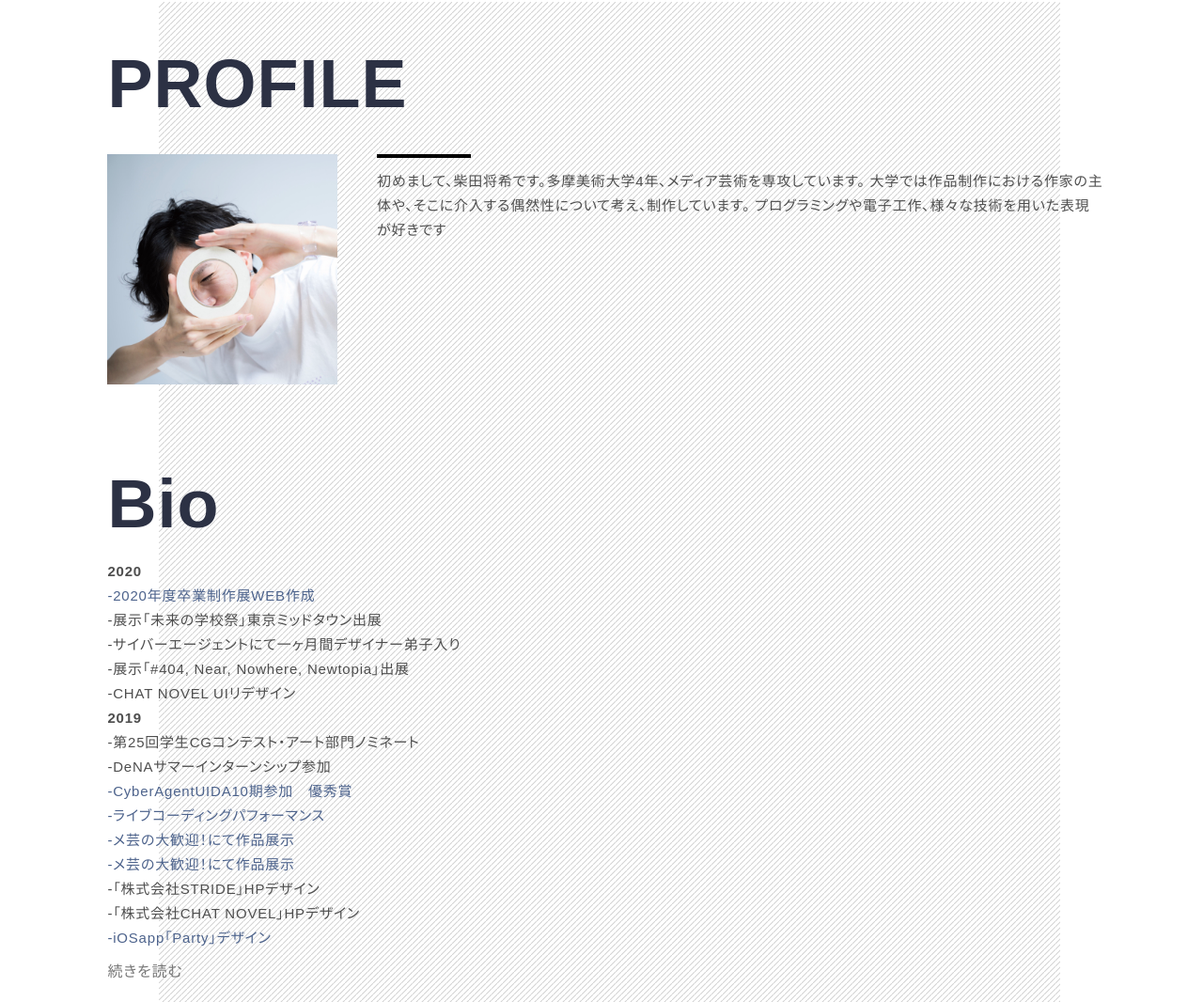
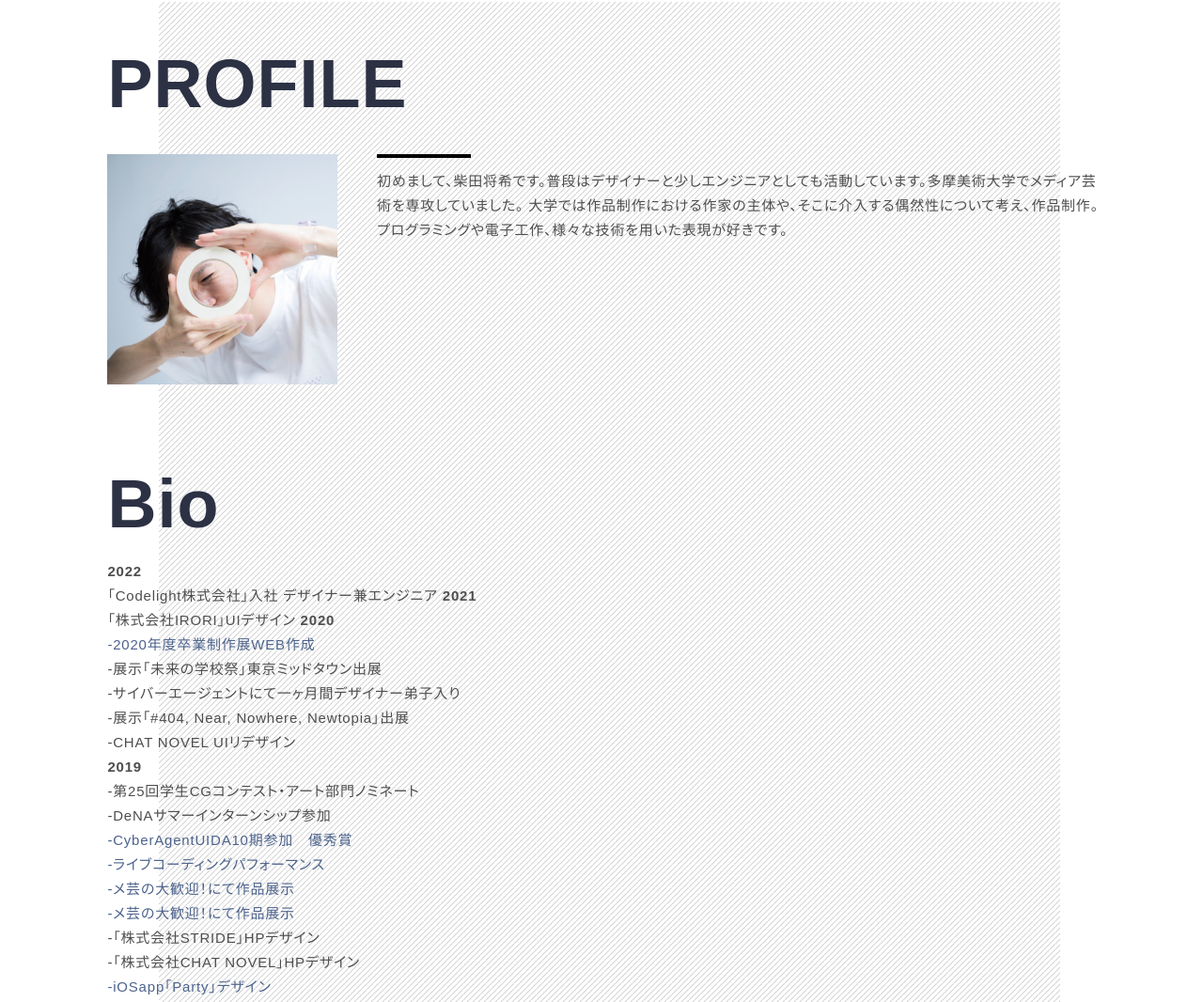
Before and after one commit to Masaki-/.github.io, a website: page about.html in a window 1280 px wide. Shown: the part 626-1692 px from the top of the page at 94% size. Drawn offline with nearby package versions, Linux system fonts and the light colour scheme; a web font is replaced by a local one.

Commit message:
Add files via upload

```diff
--- a/about.html
+++ b/about.html
@@ -89,8 +89,8 @@
                     </div>
                     <div class="col-md-4 col-sm-12">
                         <div class="square"></div>
-                         <p>初めまして、柴田将希です。多摩美術大学4年、メディア芸術を専攻しています。
-                        大学では作品制作における作家の主体や、そこに介入する偶然性について考え、制作しています。    プログラミングや電子工作、様々な技術を用いた表現が好きです<br>
+                         <p>初めまして、柴田将希です。普段はデザイナーと少しエンジニアとしても活動しています。多摩美術大学でメディア芸術を専攻していました。
+                        大学では作品制作における作家の主体や、そこに介入する偶然性について考え、作品制作。プログラミングや電子工作、様々な技術を用いた表現が好きです。<br>
                     </p>
 </div>
 
@@ -100,6 +100,10 @@
   <h3>Bio</h3>
 
                                 <p>
+                                    <b>2022</b>
+                                    <br> 「Codelight株式会社」入社 デザイナー兼エンジニア
+                                    <b>2021</b>
+                                    <br> 「株式会社IRORI」UIデザイン
                                     <b>2020</b>
                                     <br> <a href="project-SSS.html">-2020年度卒業制作展WEB作成</a>
                                     <br> -展示「未来の学校祭」東京ミッドタウン出展
```
